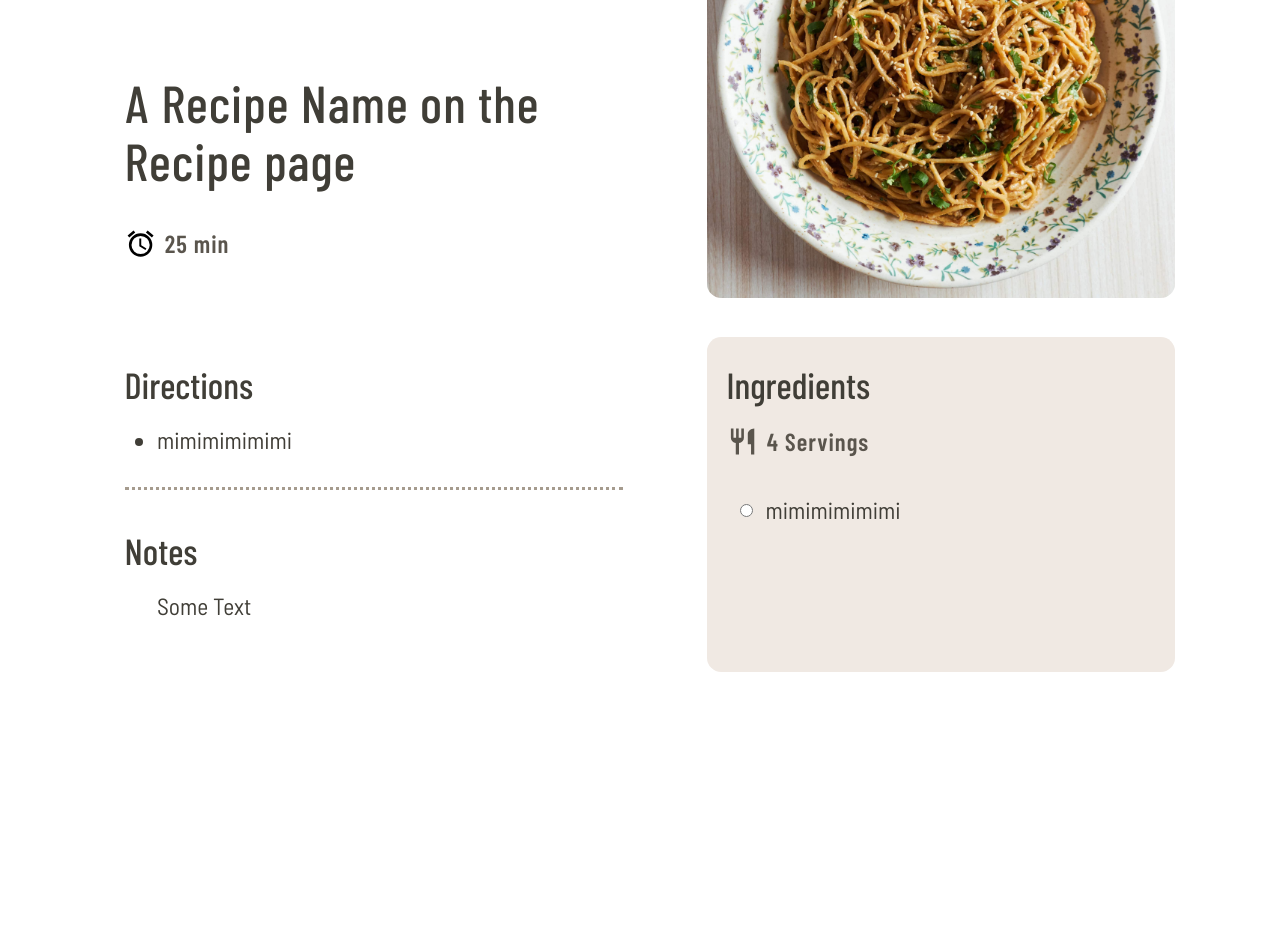
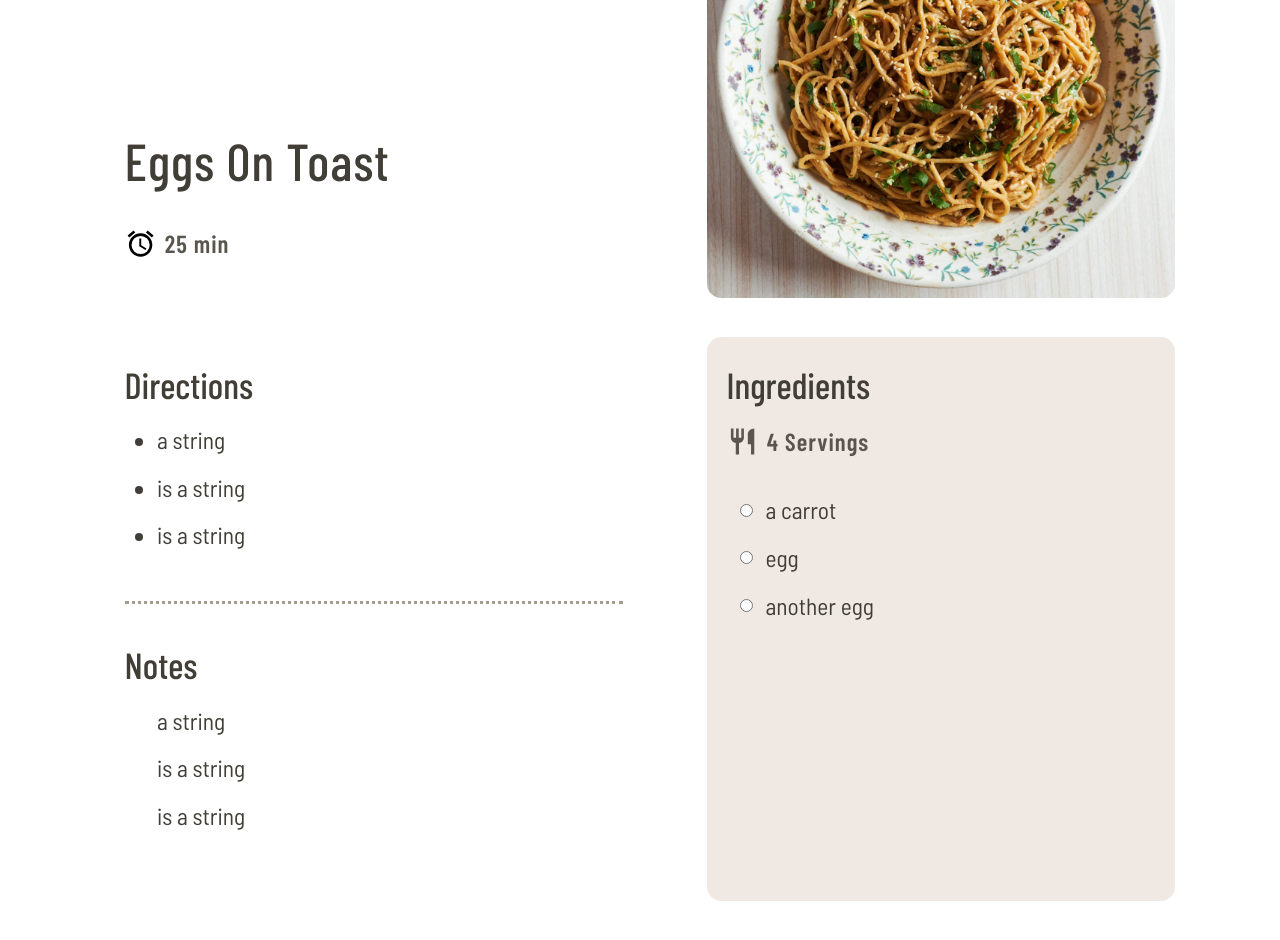
Before and after one commit to nadgerz/theEternalMenu, a React (Vite) app: page / in a window 1280 px wide. Shown: the part 300-1240 px from the top of the page. Before the commit the page ends 1076 px from the top, so only its background shows below. Built offline with nearby package versions, Linux system fonts and the light colour scheme.

Commit message:
Recipe.js: now populated with dynamic data

```diff
--- a/src/assets/CSS/pages/Recipe.scss
+++ b/src/assets/CSS/pages/Recipe.scss
@@ -34,6 +34,10 @@ $recipe-img: 36rem;
   .left .content,
   .right .content {
     padding: 0 2.5rem 2.5rem;
+  }
+
+  li {
+    padding-bottom: var(--padding-small);
   }
 
   .top {
@@ -75,6 +79,10 @@ $recipe-img: 36rem;
 
       .notes {
         margin-top: var(--padding-medium);
+
+        ul {
+          list-style: none;
+        }
       }
     }
 
--- a/src/assets/data/data.js
+++ b/src/assets/data/data.js
@@ -9,6 +9,16 @@ const mockData = {
         title: 'Eggs On Toast',
         img: mockImage,
         favourite: false,
+        versions: [
+          {
+            cookingTime: 25,
+            servingSize: 4,
+
+            directions: ['a string', 'is a string', 'is a string'],
+            ingredients: ['a carrot', 'egg', 'another egg'],
+            notes: ['a string', 'is a string', 'is a string'],
+          },
+        ],
       },
       {
         title: 'Boiled Eggs',
--- a/src/pages/Recipe.js
+++ b/src/pages/Recipe.js
@@ -3,9 +3,12 @@ import React from 'react';
 import { CookingTimeIcon, ServingSizeIcon } from '../assets/SVG/svg';
 import '../assets/CSS/pages/Recipe.scss';
 
-import mockImage from '../assets/imgs/iu-1.jpeg';
+import mockData from '../assets/data/data';
 
 const Recipe = () => {
+  const recipe = mockData.user.recipes[0];
+  const version = recipe.versions[0];
+
   const titles = {
     directions: 'Directions',
     ingredients: 'Ingredients',
@@ -18,12 +21,12 @@ const Recipe = () => {
       <div className={'top'}>
         <div className="left">
           <div>
-            <h3>A Recipe Name on the Recipe page</h3>
+            <h3>{recipe.title}</h3>
             <div className="icons">
               <div className="cooking-time icon-with-text">
                 <CookingTimeIcon />
                 <h6>
-                  <span>{25}</span> min
+                  <span>{version.cookingTime}</span> min
                 </h6>
               </div>
             </div>
@@ -32,12 +35,13 @@ const Recipe = () => {
 
         <div className="right">
           <div className="img">
-            <img src={mockImage} alt="" />
+            <img src={recipe.img} alt="" />
           </div>
         </div>
       </div>
 
       {/*  B O T T O M  */}
+      {/*  V E R S I O N  A R E A  */}
       <div className="bottom version">
         <div className="left">
           <div className="directions">
@@ -45,7 +49,13 @@ const Recipe = () => {
 
             <div className="content">
               <ul>
-                <li className={'direction'}>mimimimimimi</li>
+                {version.directions.map((direction, index) => {
+                  return (
+                    <li className={'direction'} key={`direction_${index}`}>
+                      {direction}
+                    </li>
+                  );
+                })}
               </ul>
             </div>
           </div>
@@ -53,7 +63,15 @@ const Recipe = () => {
           <div className="notes">
             <h4>{titles.notes}</h4>
             <div className="content">
-              <p>Some Text</p>
+              <ul>
+                {version.notes.map((note, index) => {
+                  return (
+                    <li className={'note'} key={`note${index}`}>
+                      {note}
+                    </li>
+                  );
+                })}
+              </ul>
             </div>
           </div>
         </div>
@@ -66,17 +84,25 @@ const Recipe = () => {
               <div className="serving-size icon-with-text">
                 <ServingSizeIcon />
                 <h6>
-                  <span>{4}</span> Servings
+                  <span>{version.servingSize}</span> Servings
                 </h6>
               </div>
             </div>
 
             <div className="content">
               <ul>
-                <li>
-                  <input type="radio" name="ingredient" id={'ingredient' + 1} />
-                  mimimimimimi
-                </li>
+                {version.ingredients.map((ingredient, index) => {
+                  return (
+                    <li className={'ingredient'} key={`ingredient${index}`}>
+                      <input
+                        type="radio"
+                        name="ingredient"
+                        id={'ingredient' + 1}
+                      />
+                      {ingredient}
+                    </li>
+                  );
+                })}
               </ul>
             </div>
           </div>
```
